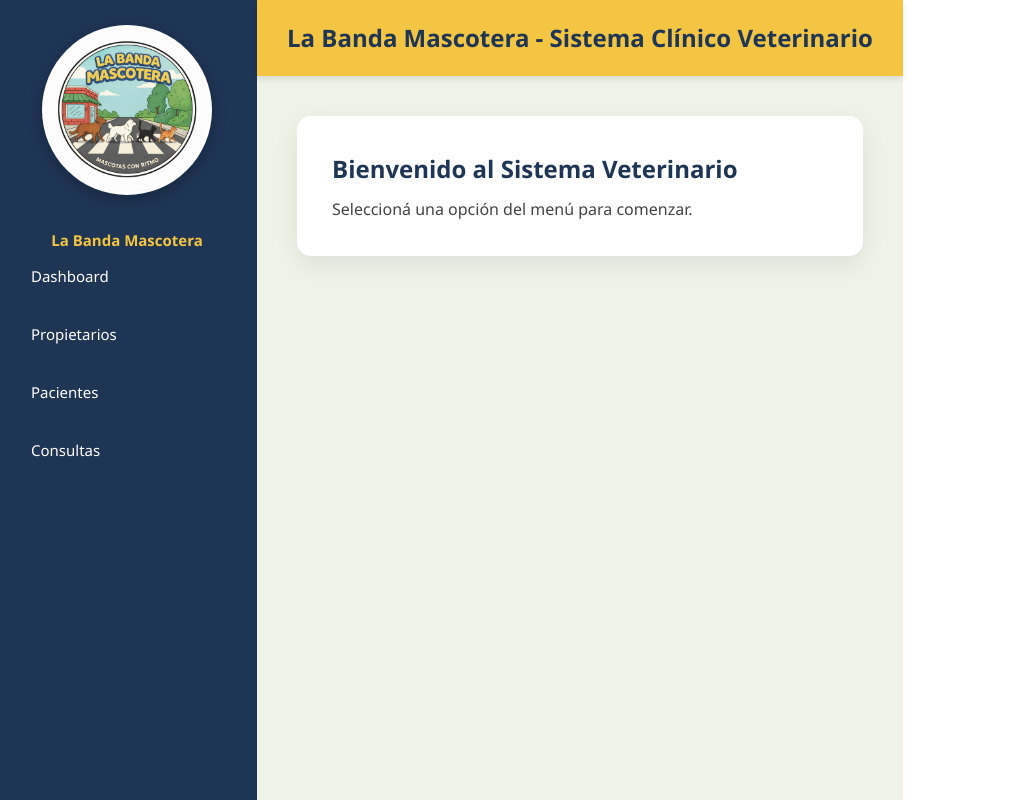
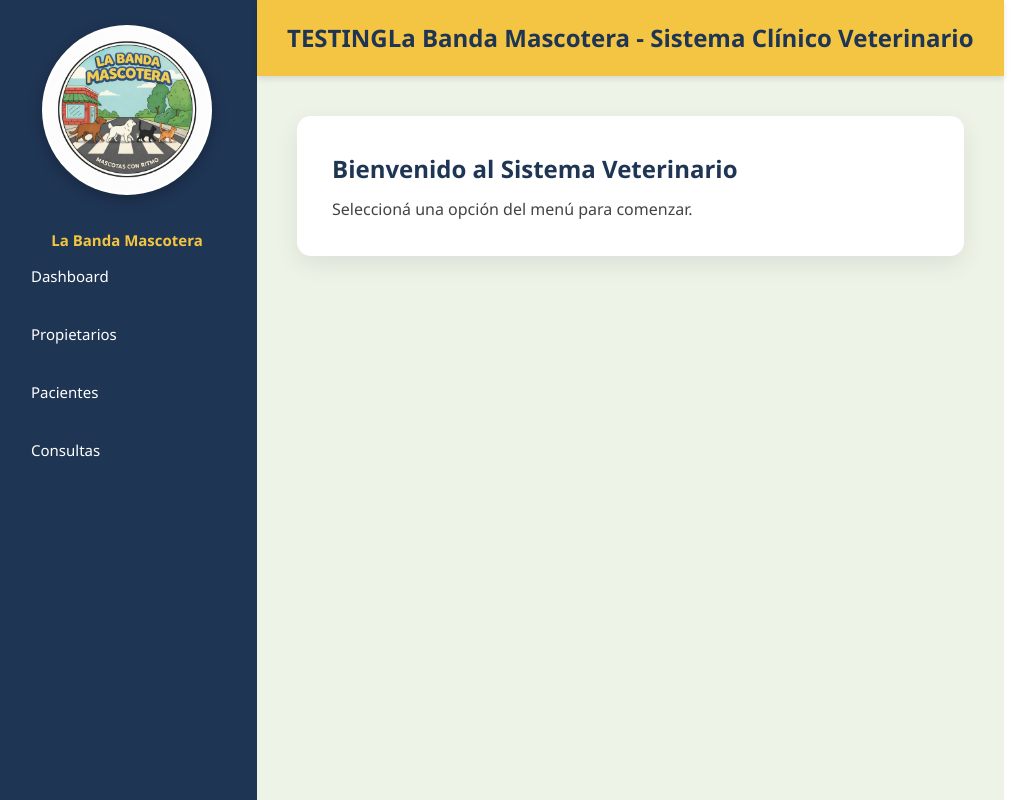
Before and after one commit to bandamascotera/ficha-veterinaria, a React (Vite) app: page / in a window 1280 px wide. Shown: the whole page, without its empty margins (3-1038 px from the left). Built offline with nearby package versions, Linux system fonts and the light colour scheme.

Commit message:
testing cambios

```diff
--- a/src/App.jsx
+++ b/src/App.jsx
@@ -70,7 +70,7 @@ export default function App() {
       {/* CONTENIDO */}
       <div className="main">
         <div className="header">
-          <h2>La Banda Mascotera - Sistema Clínico Veterinario</h2>
+          <h2>TESTINGLa Banda Mascotera - Sistema Clínico Veterinario</h2>
         </div>
 
         <div className="content">
```
